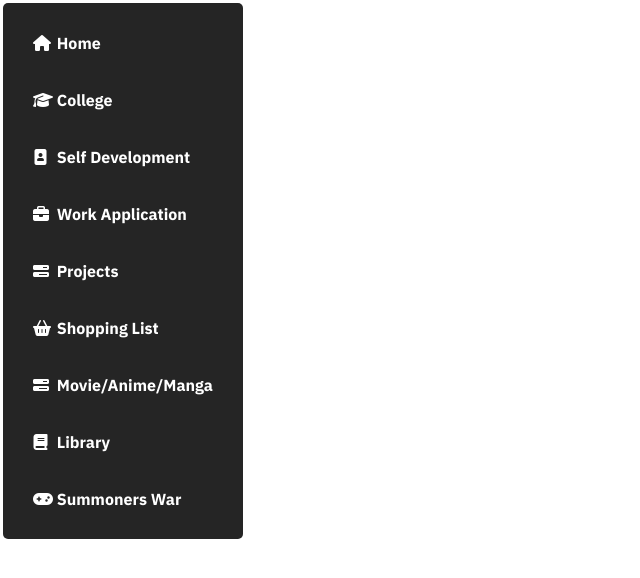
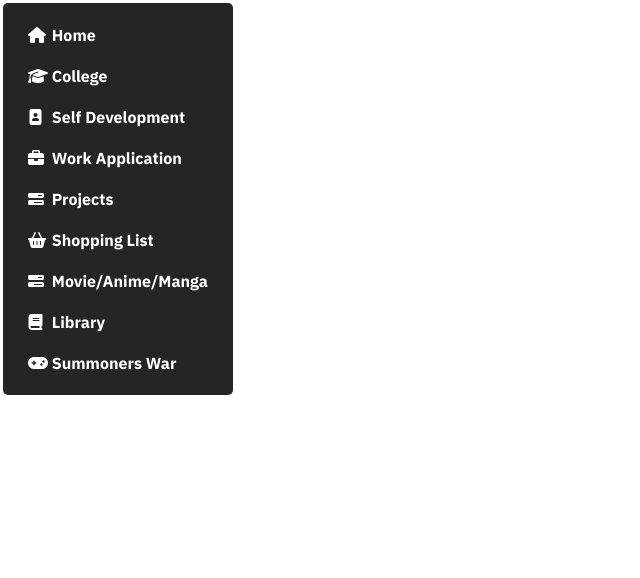
Before and after one commit to nateekarni/notion_widgets, a plain HTML site: page navbar.html in a window 1280 px wide. Shown: the whole page, without its empty margins (0-640 px from the left). Drawn offline with Linux system fonts and the light colour scheme.

Commit message:
Update navbar.html

```diff
--- a/navbar.html
+++ b/navbar.html
@@ -40,7 +40,7 @@
 			color: #ffffff;
 			text-decoration: none;
 			display: inline-block;
-			padding: 15px;
+			padding: 7px 10px;
 		}
 
 		.background {
```
